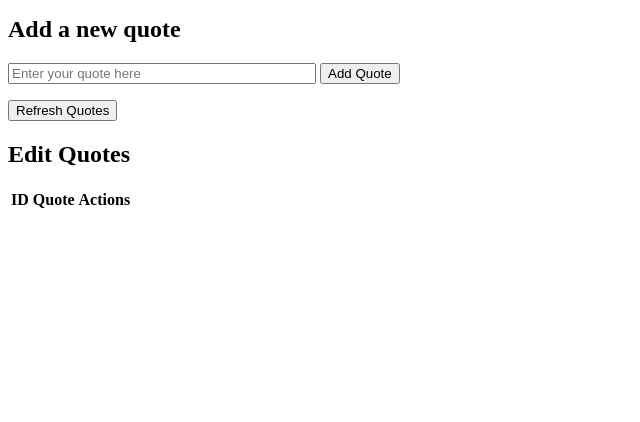
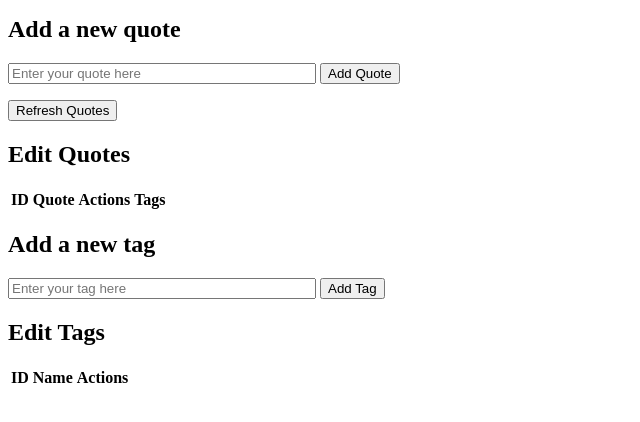
Before and after one commit to NickAlexPerez/daily_quote, a Flask app: page / in a window 1280 px wide. Shown: the part 168-590 px from the top of the page, without its empty margins (0-640 px from the left). Run offline with Flask 3, Linux system fonts and the light colour scheme; data that the repository does not hold is empty.

Commit message:
added tag

```diff
--- a/app/models.py
+++ b/app/models.py
@@ -30,3 +30,51 @@ def delete_quote(quote_id):
     conn.execute('DELETE FROM quotes WHERE id = ?', (quote_id,))
     conn.commit()
     conn.close()
+
+def get_all_tags():
+    conn = get_db_connection()
+    tags = conn.execute('SELECT id, name FROM tags').fetchall()
+    conn.close()
+    return tags
+
+def insert_tag(name):
+    conn = get_db_connection()
+    conn.execute('INSERT INTO tags (name) VALUES (?)', (name,))
+    conn.commit()
+    conn.close()
+
+def update_tag(tag_id, new_name):
+    conn = get_db_connection()
+    conn.execute('UPDATE tags SET name = ? WHERE id = ?', (new_name, tag_id))
+    conn.commit()
+    conn.close()
+
+def delete_tag(tag_id):
+    conn = get_db_connection()
+    conn.execute('DELETE FROM tags WHERE id = ?', (tag_id,))
+    conn.commit()
+    conn.close()
+
+def get_quote_tags(quote_id):
+    conn = get_db_connection()
+    tags = conn.execute('SELECT t.id, t.name FROM tags t JOIN quote_tags qt ON t.id = qt.tag_id WHERE qt.quote_id = ?', (quote_id,)).fetchall()
+    conn.close()
+    return tags
+
+def add_tag_to_quote(quote_id, tag_id):
+    conn = get_db_connection()
+    conn.execute('INSERT INTO quote_tags (quote_id, tag_id) VALUES (?, ?)', (quote_id, tag_id))
+    conn.commit()
+    conn.close()
+
+def remove_tag_from_quote(quote_id, tag_id):
+    conn = get_db_connection()
+    conn.execute('DELETE FROM quote_tags WHERE quote_id = ? AND tag_id = ?', (quote_id, tag_id))
+    conn.commit()
+    conn.close()
+
+def get_available_tags_for_quote(quote_id):
+    conn = get_db_connection()
+    tags = conn.execute('SELECT t.id, t.name FROM tags t WHERE t.id NOT IN (SELECT tag_id FROM quote_tags WHERE quote_id = ?)', (quote_id,)).fetchall()
+    conn.close()
+    return tags
--- a/app/routes.py
+++ b/app/routes.py
@@ -67,3 +67,58 @@ def export_quotes():
         mimetype='text/csv; charset=utf-8',
         headers={"Content-Disposition": "attachment; filename=quotes.csv"}
     )
+
+@bp.route('/tags')
+def get_all_tags():
+    tags = models.get_all_tags()
+    return jsonify([{"id": t["id"], "name": t["name"]} for t in tags])
+
+@bp.route('/tag', methods=['POST'])
+def add_tag():
+    data = request.get_json()
+    tag_name = data.get('name')
+    if not tag_name:
+        return jsonify({"error": "No tag name provided"}), 400
+
+    models.insert_tag(tag_name)
+    return jsonify({"message": "Tag added!"}), 201
+
+@bp.route('/tag/<int:tag_id>', methods=['PUT'])
+def update_tag(tag_id):
+    data = request.get_json()
+    new_name = data.get('name')
+    if not new_name:
+        return jsonify({"error": "No tag name provided"}), 400
+
+    models.update_tag(tag_id, new_name)
+    return jsonify({"message": "Tag updated!"})
+
+@bp.route('/tag/<int:tag_id>', methods=['DELETE'])
+def delete_tag(tag_id):
+    models.delete_tag(tag_id)
+    return jsonify({"message": "Tag deleted!"})
+
+@bp.route('/quote/<int:quote_id>/tags')
+def get_quote_tags(quote_id):
+    tags = models.get_quote_tags(quote_id)
+    return jsonify([{"id": t["id"], "name": t["name"]} for t in tags])
+
+@bp.route('/quote/<int:quote_id>/tag', methods=['POST'])
+def add_tag_to_quote(quote_id):
+    data = request.get_json()
+    tag_id = data.get('tag_id')
+    if not tag_id:
+        return jsonify({"error": "No tag ID provided"}), 400
+
+    models.add_tag_to_quote(quote_id, tag_id)
+    return jsonify({"message": "Tag added to quote!"}), 201
+
+@bp.route('/quote/<int:quote_id>/tag/<int:tag_id>', methods=['DELETE'])
+def remove_tag_from_quote(quote_id, tag_id):
+    models.remove_tag_from_quote(quote_id, tag_id)
+    return jsonify({"message": "Tag removed from quote!"})
+
+@bp.route('/quote/<int:quote_id>/available-tags')
+def get_available_tags(quote_id):
+    tags = models.get_available_tags_for_quote(quote_id)
+    return jsonify([{"id": t["id"], "name": t["name"]} for t in tags])
--- /dev/null
+++ b/app/static/css/styles.css
@@ -0,0 +1,18 @@
+/* styles.css */
+.tag-chip {
+  display: inline-flex;
+  align-items: center;
+  padding: 0 8px;
+  margin: 2px;
+  background-color: #ddd;
+  border-radius: 16px;
+  font-size: 0.9em;
+}
+
+.tag-chip .remove-tag {
+  background: none;
+  border: none;
+  font-size: 0.9em;
+  margin-left: 4px;
+  cursor: pointer;
+}
--- a/app/static/js/script.js
+++ b/app/static/js/script.js
@@ -30,6 +30,53 @@ function loadQuoteTable() {
         input.size = 50;
         textCell.appendChild(input);
 
+        const tagsCell = document.createElement("td");
+        tagsCell.id = `tags-cell-${quote.id}`;
+
+        const tagSelect = document.createElement("select");
+        tagSelect.id = `new-tag-${quote.id}`;
+
+
+        fetch(`http://localhost:5000/quote/${quote.id}/available-tags`)
+          .then(response => response.json())
+          .then(tags => {
+            tags.forEach(tag => {
+              const option = document.createElement("option");
+              option.value = tag.id;
+              option.textContent = tag.name;
+              tagSelect.appendChild(option);
+            });
+          });
+
+        const addTagButton = document.createElement("button");
+        addTagButton.textContent = "Add Tag";
+        addTagButton.onclick = () => addTagToQuote(quote.id, tagSelect.value);
+
+        const existingTagList = document.createElement("div");
+        existingTagList.id = `tag-list-${quote.id}`;
+        tagsCell.appendChild(existingTagList);
+
+        tagsCell.appendChild(tagSelect);
+        tagsCell.appendChild(addTagButton);
+
+        fetch(`http://localhost:5000/quote/${quote.id}/tags`)
+          .then(response => response.json())
+          .then(tags => {
+            const tagList = document.getElementById(`tag-list-${quote.id}`);
+            tagList.innerHTML = ""; // Clear existing tags
+            tags.forEach(tag => {
+              const tagItem = document.createElement("span");
+              tagItem.className = "tag-chip";
+              tagItem.innerHTML = `${tag.name} <button class="remove-tag">x</button>`;
+              tagItem.querySelector(".remove-tag")
+                .onclick = () => removeTagFromQuote(quote.id, tag.id);
+              tagList.appendChild(tagItem);
+            });
+          })
+          .catch(err => {
+            console.error("Error fetching tags:", err);
+          });
+
         const actionCell = document.createElement("td");
         const saveButton = document.createElement("button");
         saveButton.textContent = "Save";
@@ -44,6 +91,7 @@ function loadQuoteTable() {
         row.appendChild(idCell);
         row.appendChild(textCell);
         row.appendChild(actionCell);
+        row.appendChild(tagsCell);
 
         tableBody.appendChild(row);
       });
@@ -113,7 +161,154 @@ function deleteQuote(id) {
     .catch(err => console.error("Error deleting quote:", err));
 }
 
+function loadTagTable() {
+  fetch("http://localhost:5000/tags")
+    .then(response => response.json())
+    .then(data => {
+      const tableBody = document.querySelector("#tag-table tbody");
+      tableBody.innerHTML = "";  // Clear existing rows
+
+      data.forEach(tag => {
+        const row = document.createElement("tr");
+
+        const idCell = document.createElement("td");
+        idCell.textContent = tag.id;
+
+        const nameCell = document.createElement("td");
+        const input = document.createElement("input");
+        input.type = "text";
+        input.value = tag.name;
+        input.size = 50;
+        nameCell.appendChild(input);
+
+        const actionCell = document.createElement("td");
+        const saveButton = document.createElement("button");
+        saveButton.textContent = "Save";
+        saveButton.onclick = () => updateTag(tag.id, input.value);
+        actionCell.appendChild(saveButton);
+
+        const deleteButton = document.createElement("button");
+        deleteButton.textContent = "Delete";
+        deleteButton.onclick = () => deleteTag(tag.id);
+        actionCell.appendChild(deleteButton);
+
+        row.appendChild(idCell);
+        row.appendChild(nameCell);
+        row.appendChild(actionCell);
+
+        tableBody.appendChild(row);
+      });
+    })
+    .catch(error => {
+      console.error("Error loading tags:", error);
+    });
+}
+
+function addTag() {
+  const newTag = document.getElementById("new-tag").value.trim();
+  if (!newTag) {
+    alert("Please enter a tag.");
+    return;
+  }
+
+  fetch("http://localhost:5000/tag", {
+    method: "POST",
+    headers: {
+      "Content-Type": "application/json"
+    },
+    body: JSON.stringify({ name: newTag })
+  })
+    .then(response => {
+      if (!response.ok) throw new Error("Failed to add tag");
+      return response.json();
+    })
+    .then(data => {
+      document.getElementById("add-tag-message").innerText = data.message;
+      document.getElementById("new-tag").value = "";
+      loadTagTable();
+    })
+    .catch(error => {
+      document.getElementById("add-tag-message").innerText = "Error adding tag.";
+      console.error(error);
+    });
+}
+
+function updateTag(id, newName) {
+  fetch(`http://localhost:5000/tag/${id}`, {
+    method: "PUT",
+    headers: { "Content-Type": "application/json" },
+    body: JSON.stringify({ name: newName })
+  })
+    .then(res => res.json())
+    .then(data => {
+      alert(data.message || "Updated.");
+      loadTagTable();
+    })
+    .catch(err => console.error("Error updating tag:", err));
+}
+
+function deleteTag(id) {
+  if (!confirm("Are you sure you want to delete this tag?")) return;
+
+  fetch(`http://localhost:5000/tag/${id}`, {
+    method: "DELETE"
+  })
+    .then(res => {
+      if (!res.ok) throw new Error("Failed to delete tag");
+      return res.json();
+    })
+    .then(data => {
+      alert(data.message || "Deleted.");
+      loadTagTable();
+    })
+    .catch(err => console.error("Error deleting tag:", err));
+}
+
+function addTagToQuote(quoteId, tagID) {
+  if (!tagID) {
+    alert("Please enter a tag.");
+    return;
+  }
+
+  fetch(`http://localhost:5000/quote/${quoteId}/tag`, {
+    method: "POST",
+    headers: {
+      "Content-Type": "application/json"
+    },
+    body: JSON.stringify({ tag_id: tagID })
+  })
+    .then(response => {
+      if (!response.ok) throw new Error("Failed to add tag to quote");
+      return response.json();
+    })
+    .then(data => {
+      alert(data.message || "Tag added to quote.");
+      loadQuoteTable();
+    })
+    .catch(error => {
+      console.error("Error adding tag to quote:", error);
+    });
+}
+
+function removeTagFromQuote(quoteId, tagId) {
+  fetch(`http://localhost:5000/quote/${quoteId}/tag/${tagId}`, {
+    method: "DELETE"
+  })
+    .then(response => {
+      if (!response.ok) throw new Error("Failed to remove tag from quote");
+      return response.json();
+    })
+    .then(data => {
+      alert(data.message || "Tag removed from quote.");
+      loadQuoteTable();
+    })
+    .catch(error => {
+      console.error("Error removing tag from quote:", error);
+    });
+}
+
 window.onload = function () {
   getQuote();       // existing random quote function
   loadQuoteTable(); // new
+  loadTagTable();   // new tag loading function
 };
--- a/app/templates/index.html
+++ b/app/templates/index.html
@@ -2,6 +2,7 @@
 <html>
 <head>
   <title>Daily Quote</title>
+  <link rel="stylesheet" type="text/css" href="{{ url_for('static', filename='css/styles.css') }}">
 </head>
 <script src="{{ url_for('static', filename='js/script.js') }}"></script>
 <body>
@@ -23,11 +24,31 @@
         <th>ID</th>
         <th>Quote</th>
         <th>Actions</th>
+        <th>Tags</th>
       </tr>
     </thead>
     <tbody>
       <!-- Quotes will be populated here -->
     </tbody>
   </table>
+
+  <h2>Add a new tag</h2>
+  <input type="text" id="new-tag" placeholder="Enter your tag here" style="width:300px;">
+  <button onclick="addTag()">Add Tag</button>
+  <p id="add-tag-message"></p>
+
+  <h2>Edit Tags</h2>
+  <table id="tag-table">
+    <thead>
+      <tr>
+        <th>ID</th>
+        <th>Name</th>
+        <th>Actions</th>
+      </tr>
+    </thead>
+    <tbody>
+      <!-- Tags will be populated here -->
+    </tbody>
+  </table>
 </body>
 </html>
```
Also changed, not shown: install/release3/install.py (added, +26 -0 lines).
